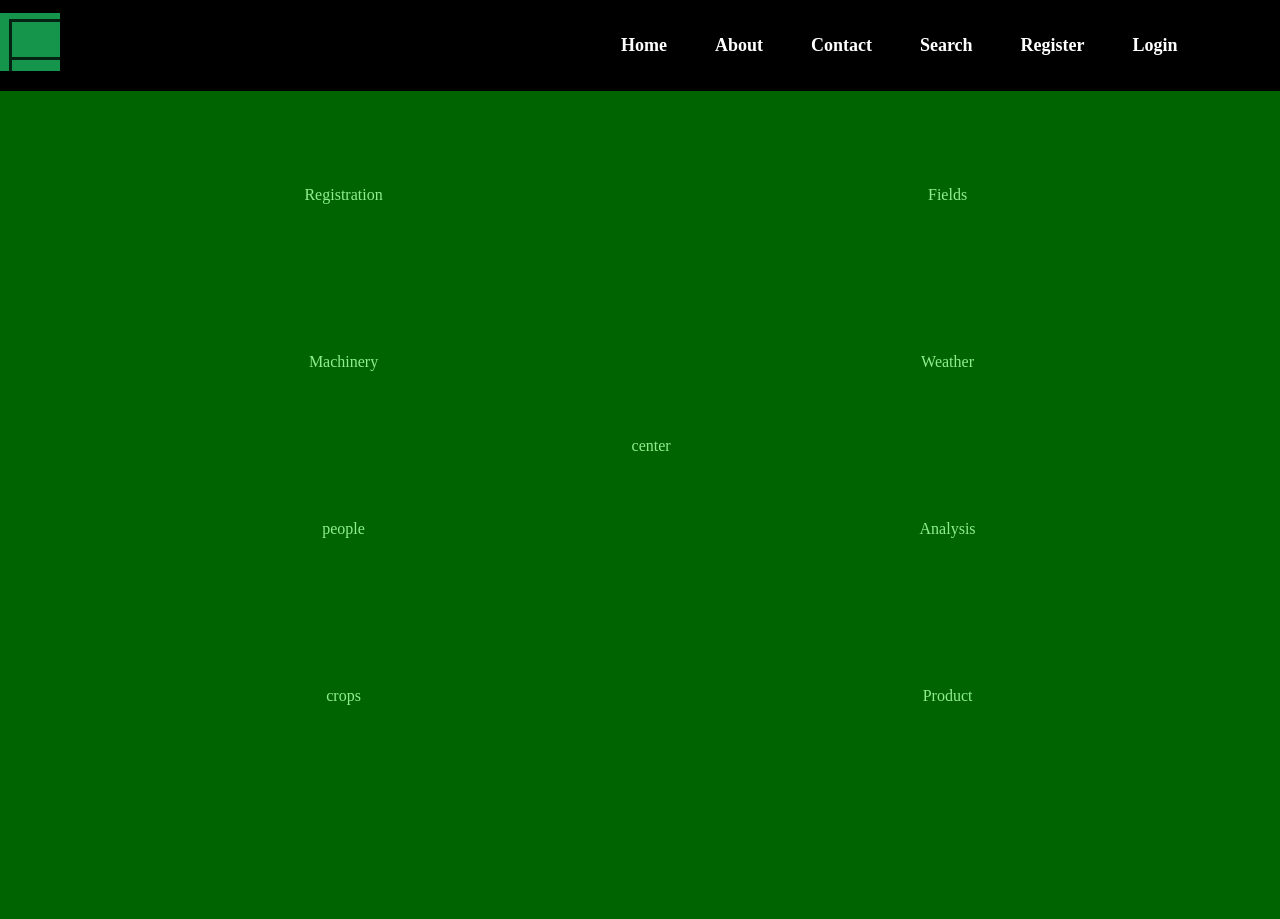
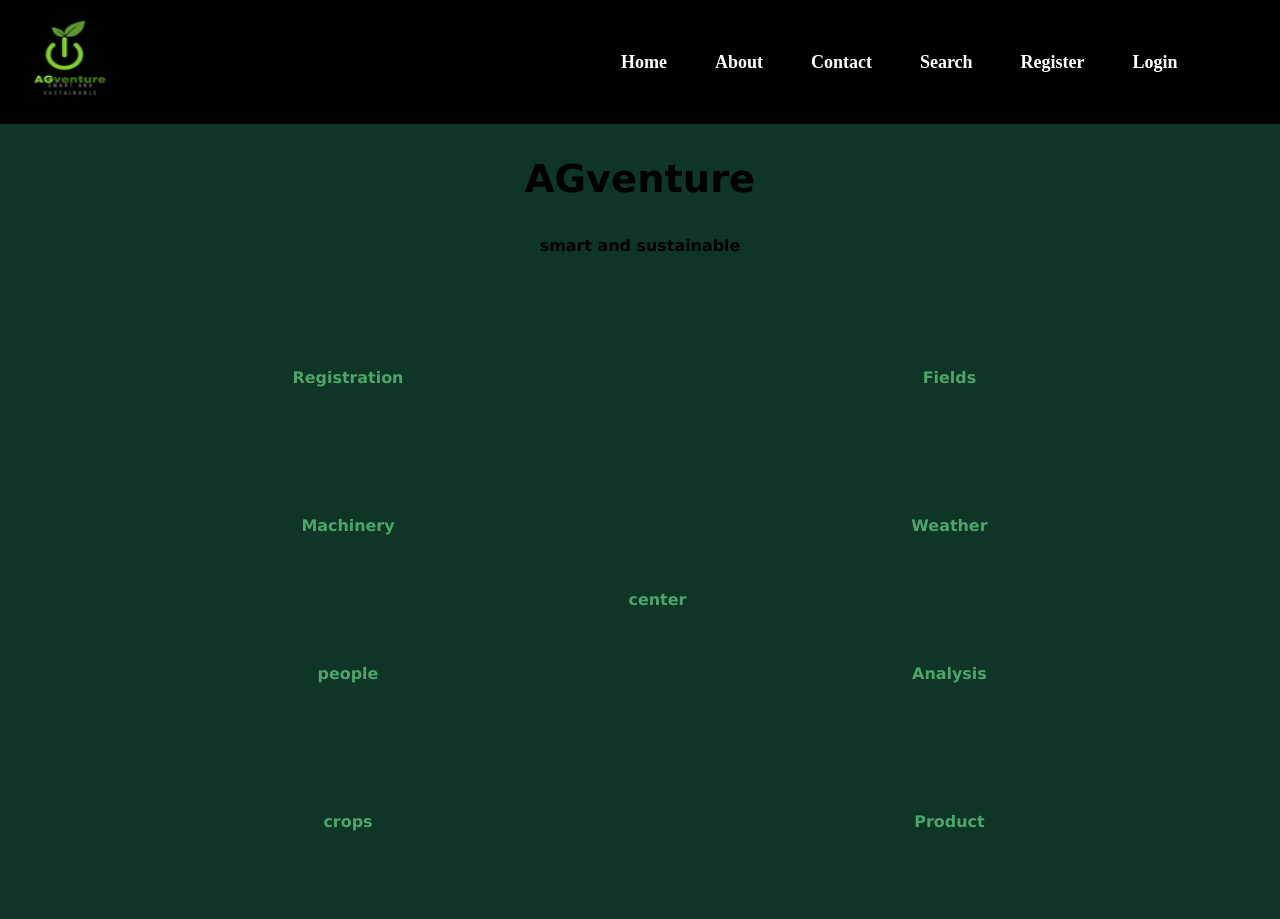
Before and after one commit to krish-1010/FarmerWeb, a plain HTML site: page index.html in a window 1280 px wide. Before the commit the page ends 800 px from the top, so only its background shows below. Drawn offline with Linux system fonts and the light colour scheme.

Commit message:
Im crying

```diff
--- a/index.html
+++ b/index.html
@@ -7,11 +7,16 @@
     <title>Document</title>
     <link rel="stylesheet" type="text/css" href="style.css">
     <script src="nav.js" defer></script>
+    <link rel="preconnect" href="https://fonts.googleapis.com">
+<link rel="preconnect" href="https://fonts.gstatic.com" crossorigin>
+<link rel="preconnect" href="https://fonts.googleapis.com">
+<link rel="preconnect" href="https://fonts.gstatic.com" crossorigin>
+<link href="https://fonts.googleapis.com/css2?family=Merriweather+Sans:wght@600&family=Roboto:wght@100&display=swap" rel="stylesheet">
 </head>
 <body class="home">
     <header class="primary-header flex">
         <div>
-            <img src="Untitled.png" alt="Logo">
+            <img src="logo1.png" alt="Logo"  height="115px" width="135px" >
         </div>
 
         <button class="mobile-nav-toggle" aria-controls="primary-navigation" aria-expanded="false">
@@ -30,8 +35,11 @@
         </nav>
     </header>
 
+    <h1>AGventure</h1>
+    <h5>smart and sustainable<h5>
+
     <main class="testimonial-grid">
-        <article class="testimonial">Registration</article>
+        <article class="testimonial testimonial1">Registration</article>
         <article class="testimonial">Machinery</article>
         <article class="testimonial">people</article>
         <article class="testimonial">crops</article>
--- a/nav.js
+++ b/nav.js
@@ -1,5 +1,6 @@
 const primaryNav = document.querySelector('.primary-navigation');
 const navToggle = document.querySelector('.mobile-nav-toggle');
+// const hoverYes = document.querySelector('.testimonial')
 
 navToggle.addEventListener("click", () => {
     const visibility = primaryNav.getAttribute('data-visible')
--- a/style.css
+++ b/style.css
@@ -1,3 +1,9 @@
+:root {
+    --bgcolor:#0E3525;
+    --hovercolor:#274A3B;
+    --textcolor: #4DA56B;
+  }
+
 .flex {
     display: flex;
     gap: var(--gap, 1rem);
@@ -108,10 +114,10 @@ a {
 body {
     line-height: 1.5;
     min-height: 100vh;
-    background-color: darkgreen;
+    background-color: var(--bgcolor);
     margin: 0;
 
-    display: grid;
+    /* display: grid; */
     grid-template-rows: min-content 1fr;
 
     overflow-x: hidden;
@@ -178,10 +184,12 @@ body {
 }
 
 .testimonial {
-    background-color: pink;
-    /* text-align: center;
+    /* background-color: pink; */
+    text-align: center;
     vertical-align: middle;
-    line-height: 16rem; */
+    padding-block: 50px;
+    padding-left: 50px;
+    padding-right: 50px;
 }
 
 @media (min-width: 30em) {
@@ -198,8 +206,9 @@ body {
         display: flex;
         justify-content: center;
         align-items: center;
-        color: lightgreen;
-        background-color: darkgreen;
+        color: var(--textcolor);
+        /* background-color: #0E3525; */
+        /* background-color: #274A3B; */
     }
 }
 
@@ -232,3 +241,17 @@ body {
     }
 
 }
+
+h1{
+    text-align: center;
+}
+
+h5 {
+    text-align: center;
+}
+
+body {
+    font-family: Verdana, sans-serif;
+    font-size: larger;
+
+}
```
Also changed, not shown: logo.jpeg (added), logo.png (added), logo1.png (added).
